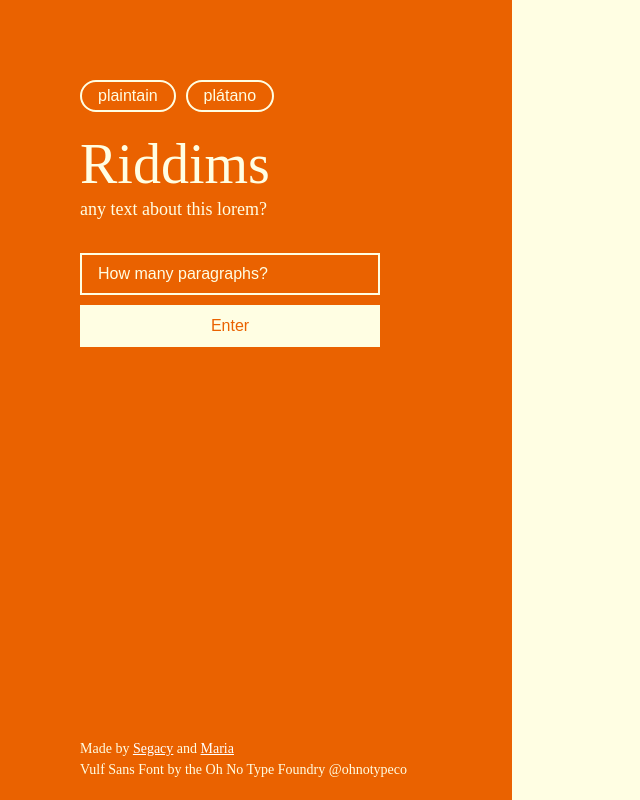
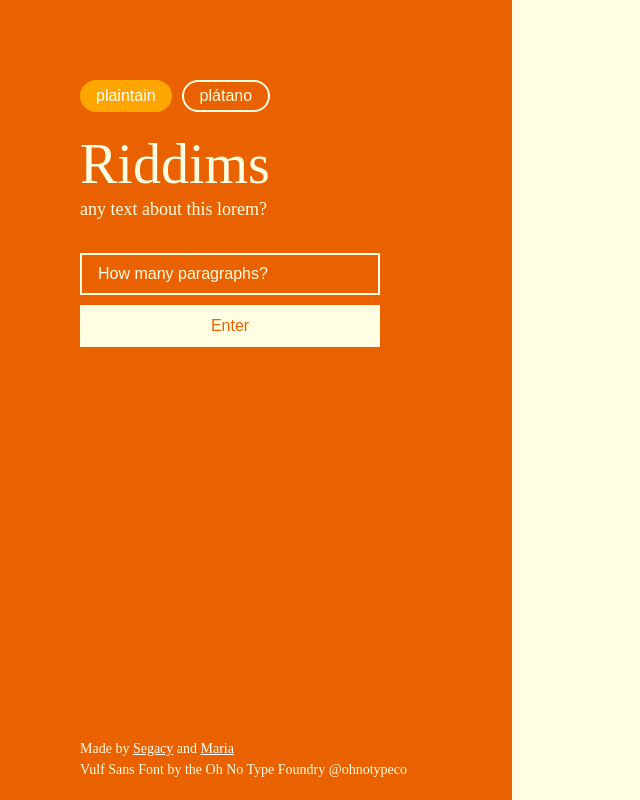
Before and after one commit to mmergal92/Proof_website, a React (Create React App) app: page /loremipsum in a window 1280 px wide. Shown: the whole page, without its empty margins (0-640 px from the left). Built offline with nearby package versions, Linux system fonts and the light colour scheme; the HTML template or start-up script is replaced by a standard one; a web font is replaced by a local one.

Commit message:
editing css

```diff
--- a/src/App.css
+++ b/src/App.css
@@ -439,7 +439,18 @@ input[type=number]::-webkit-outer-spin-button {
   margin: 0;
 }
 
-/* Responsive adjustments */
+.plaintain-button.active, .platano-button.active {
+  background-color: orange;
+  color: white;
+  border: none;
+}
+
+.plaintain-button {
+  background-color: orange; /* Default selected */
+  color: white;
+}
+
+
 /* Responsive adjustments */
 @media (max-width: 768px) {
   .loremsite {
```
